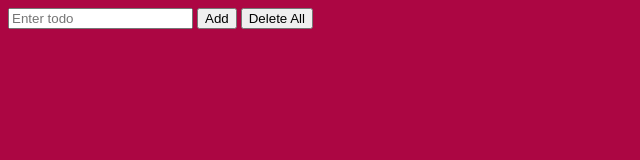
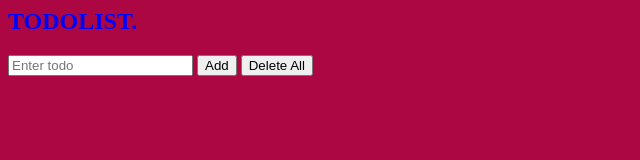
Before and after one commit to kanade29/ToDoList, a plain HTML site: page index.html in a window 1280 px wide. Shown: the whole page, without its empty margins (0-640 px from the left). Drawn offline with Linux system fonts and the light colour scheme.

Commit message:
my third project

```diff
--- a/index.html
+++ b/index.html
@@ -12,6 +12,7 @@
     <script src="index.js"> </script>
 
     <body>
+      <h2 style="color: blue;"> TODOLIST.</h2>
 
         <div>
             <input type="text" id="todoInput" placeholder="Enter todo">
```
